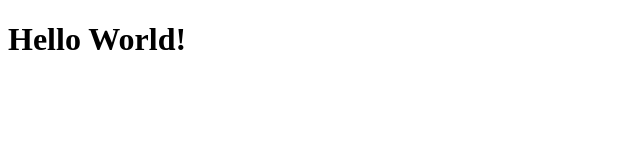
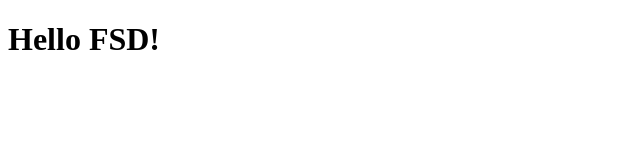
Before and after one commit to TarabrinJa/TOXIN, a plain HTML site: page index.html in a window 1280 px wide. Shown: the full height of the page, 0-640 px from the left. Drawn offline with Linux system fonts and the light colour scheme.

Commit message:
Update index.html

```diff
--- a/index.html
+++ b/index.html
@@ -1,9 +1,11 @@
 <!DOCTYPE html>
-<html>
-  <head>
-    <title>FSD - EP</title>
-  </head>
-  <body>
-    <h1>Hello World!</h1>
-  </body>
+<html lang="en">
+<head>
+	<meta charset="UTF-8">
+	<meta name="viewport" content="width=device-width, initial-scale=1.0">
+	<title>FSD - EP</title>
+</head>
+<body>
+	<h1>Hello FSD!</h1>
+</body>
 </html>
```
